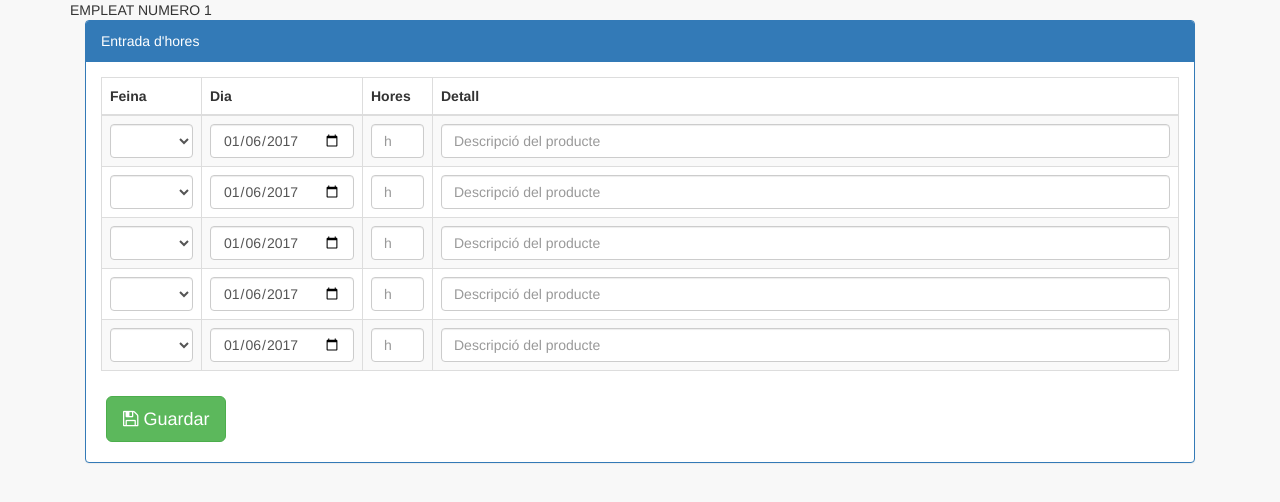
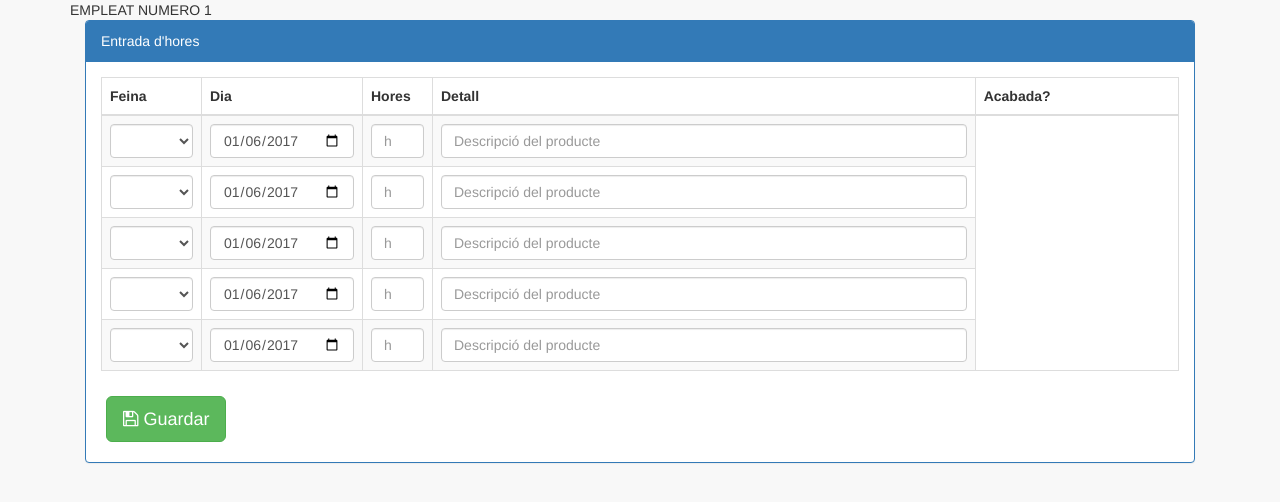
Before and after one commit to reixacu/maqfaplus, a PHP site: page /taller/pages/hores.php?treballador=1 in a window 1280 px wide. Shown: the top 502 px of the page. Run offline with PHP 8.4, Linux system fonts and the light colour scheme; data that the repository does not hold is empty.

Commit message:
Mod per migracio server apache local

```diff
--- a/taller/pages/hores.php
+++ b/taller/pages/hores.php
@@ -63,6 +63,7 @@
                                             <th>Dia</th>
                                             <th>Hores</th>
                                             <th>Detall</th>
+                                            <th>Acabada?</th>
                                         </tr>
                                     </thead>
                                     <tbody>
```
